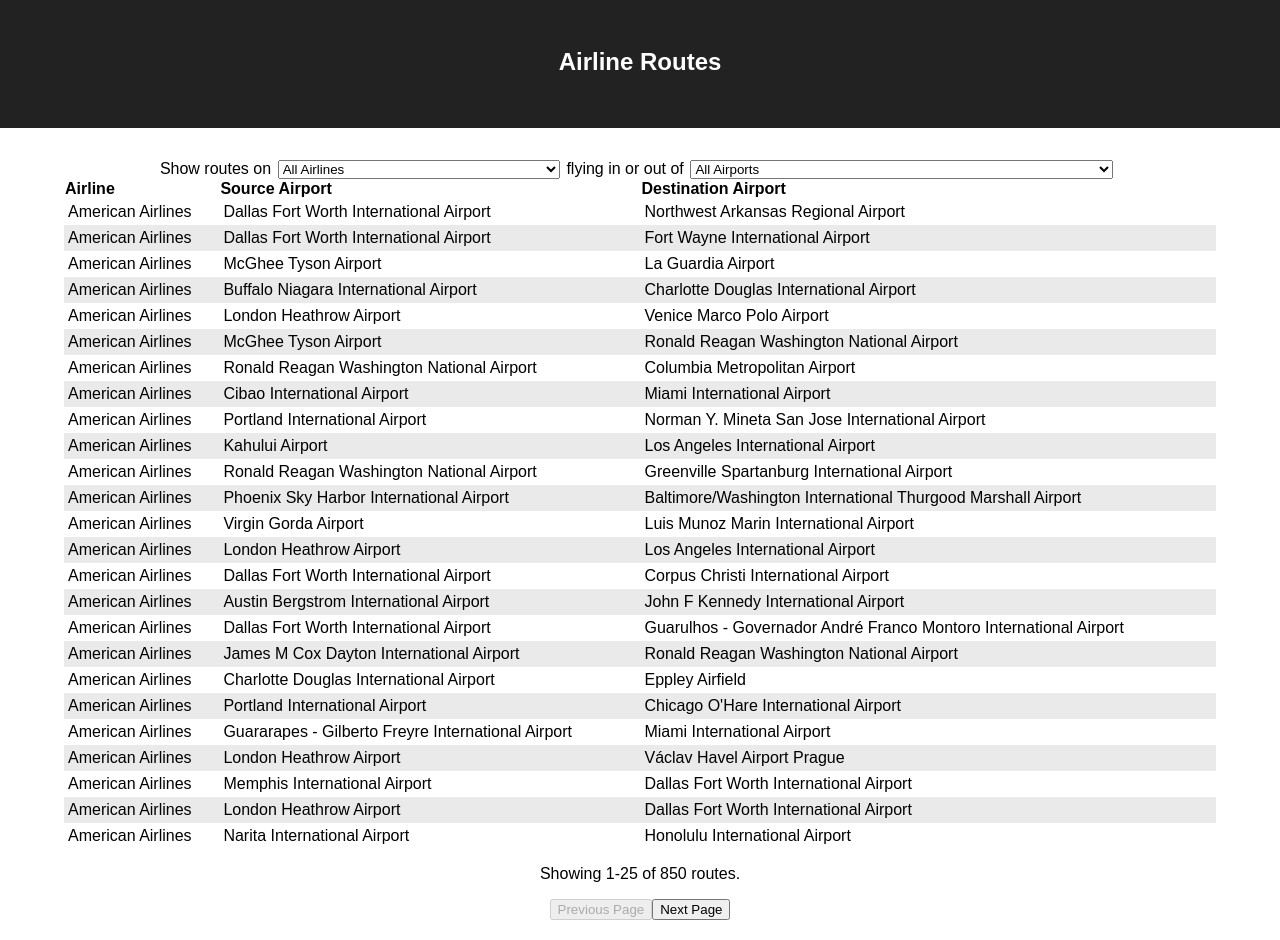
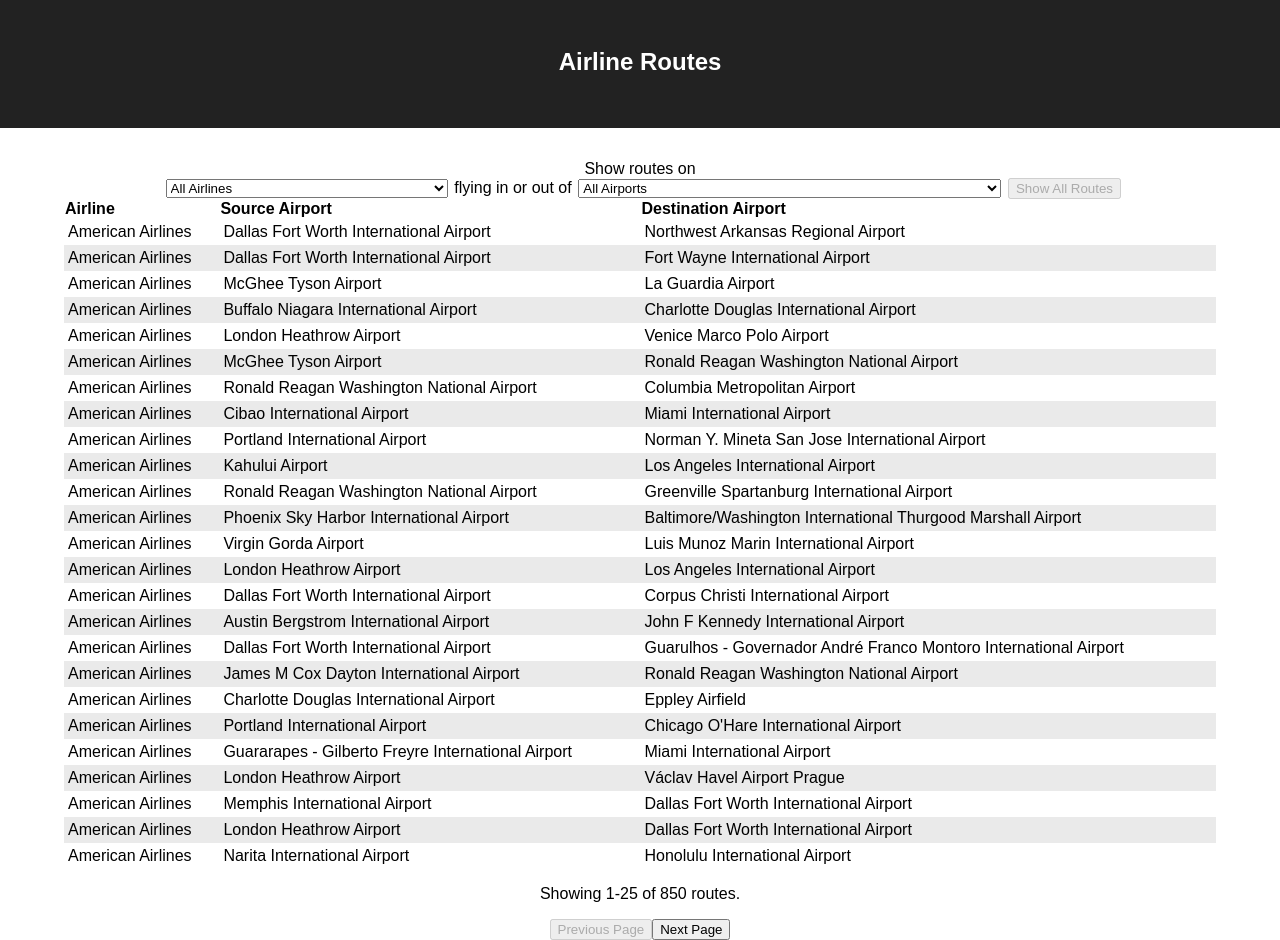
Before and after one commit to alovegren/airline-routes, a React (Create React App) app: page / in a window 1280 px wide. Built offline with nearby package versions, Linux system fonts and the light colour scheme.

Commit message:
Add button to clear airline or airport selection

```diff
--- a/src/App.js
+++ b/src/App.js
@@ -43,6 +43,13 @@
     }
   }
 
+  const handleFilterClear = (event) => {
+    event.target.parentElement.reset();
+
+    setAirlineId("all");
+    setAirportCode("all");
+  }
+
   const airlineFilter = airlineId === "all"
     ? [...DATA.routes]
     : DATA.routes.filter(route => route.airline === airlineId);
@@ -60,6 +67,7 @@
       </header>
       <section>
         Show routes on
+        <form>
           <Select
             options={DATA.airlines}
             valueKey="id"
@@ -77,6 +85,14 @@
             allValue="all"
             onSelect={handleAirportSelection}
           />
+          <button
+            type="reset"
+            onClick={handleFilterClear}
+            disabled={airlineId === "all" && airportCode === "all"}
+          >
+            Show All Routes
+          </button>
+        </form>
         <Table
           className="routes-table"
           columns={columns}
```
Lines whose indentation alone changed are shown as unchanged.
